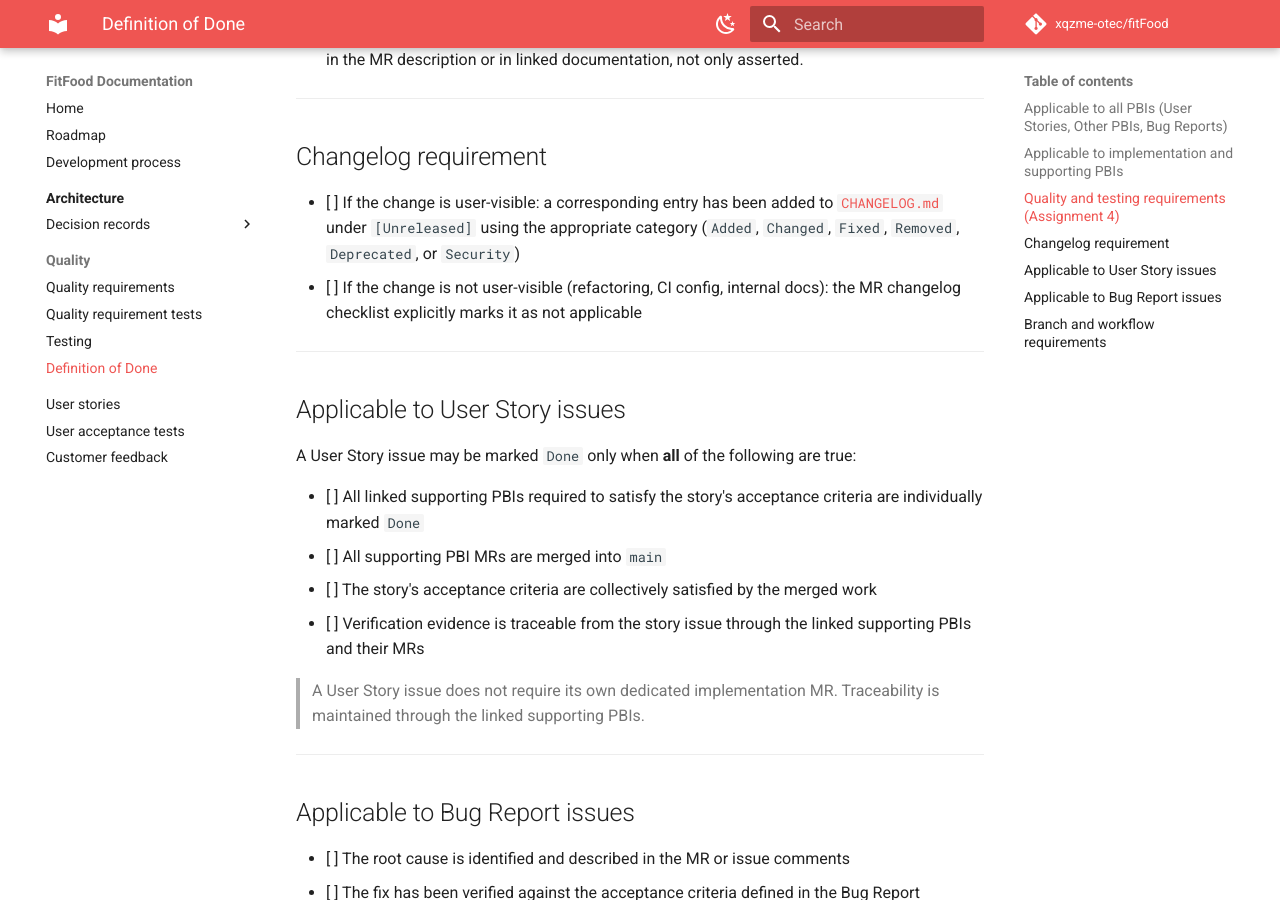
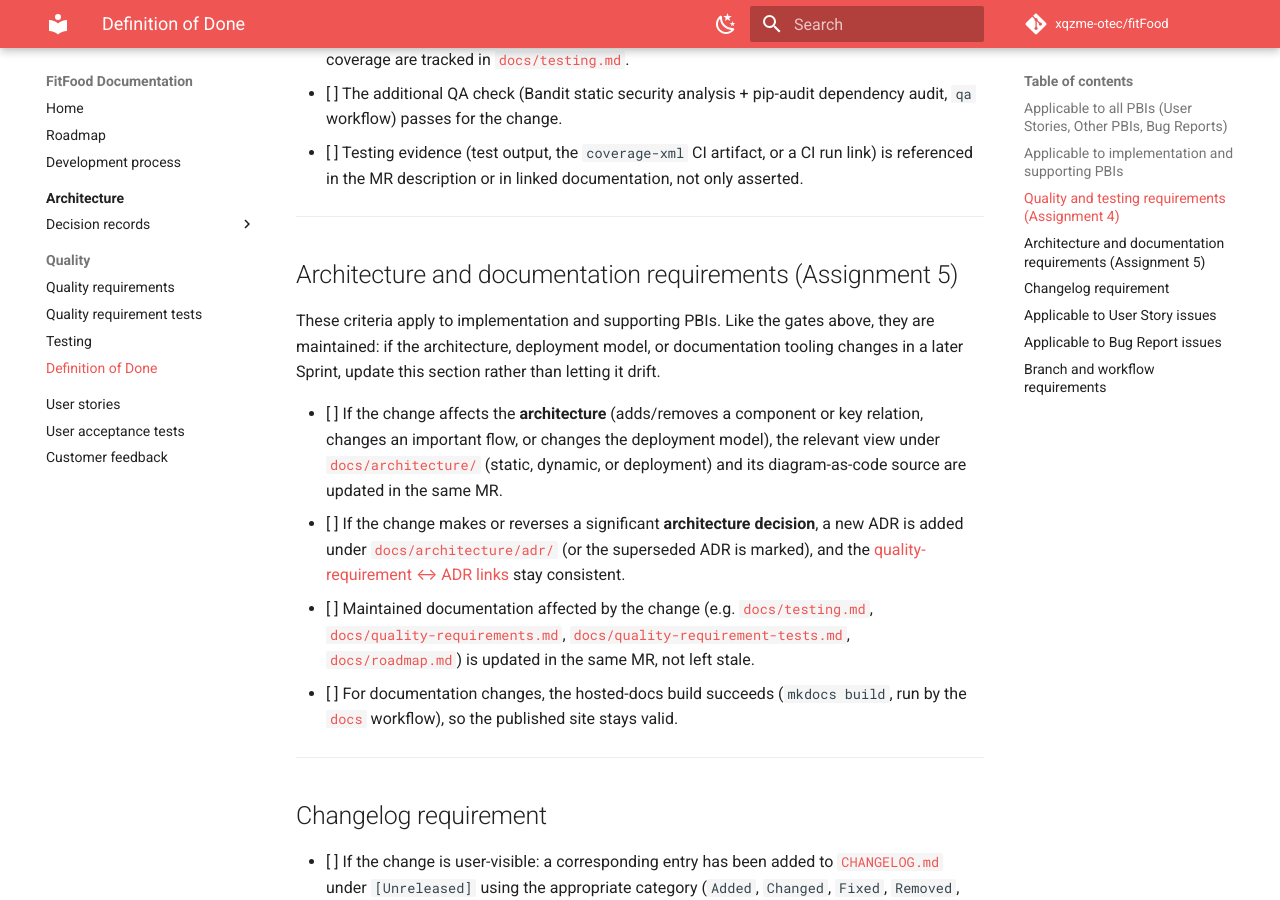
Before and after one commit to xqzme-otec/fitFood, an MkDocs documentation site: the page built from docs/definition-of-done.md, in a window 1280 px wide and 900 px high, scrolled down 1584 px. Built offline with MkDocs 1.6.1 and Material for MkDocs 9.7.7, drawn with Linux system fonts in a browser that asks for light colours; comment, search, counter and statistics services are not loaded; some of the changed text lies outside the part shown.

Commit message:
docs(dod): add architecture and hosted-docs gates to Definition of Done (Assignment 5, Part 6)
Sprint 3 introduced maintained architecture docs/ADRs (Part 5) and a docs-site
CI workflow (Part 11), so the DoD is updated accordingly:

- Require updating the relevant architecture view + diagram source when a change
  affects components, key flows, or the deployment model.
- Require a new/superseding ADR (with consistent QR<->ADR links) when a
  significant architecture decision is made or reversed.
- Require affected maintained docs to be updated in the same MR.
- Require the hosted-docs build (mkdocs) to succeed for documentation changes.

Existing Assignment 4 testing/QRT/coverage/QA gates are unchanged and still active
(full suite green: 145 passed).

Co-Authored-By: Claude Opus 4.8 <noreply@anthropic.com>

```diff
--- a/docs/definition-of-done.md
+++ b/docs/definition-of-done.md
@@ -3,6 +3,8 @@
 This document defines the shared minimum completion standard for all product work in the FitFood repository. A PBI may be marked `Done` only when **all** applicable criteria below are satisfied, in addition to the issue-specific acceptance criteria.
 
 **Updated for Assignment 4** with explicit quality-requirement-test, coverage, and testing-evidence criteria (see "Quality and testing requirements" below). These gates are maintained project assets: later Sprints must keep them passing or extend them, not bypass or disable them, per [`Assignment_04.md`](../Assignment_04.md#part-6-update-the-definition-of-done).
+
+**Updated for Assignment 5** with architecture-documentation and hosted-documentation criteria (see "Architecture and documentation requirements" below), reflecting the maintained architecture views/ADRs ([`docs/architecture/`](architecture/README.md)) and the documentation site workflow ([`.github/workflows/docs.yml`](../.github/workflows/docs.yml)) introduced this Sprint.
 
 ---
 
@@ -35,6 +37,17 @@ These criteria apply to implementation and supporting PBIs. They are maintained
 - [ ] If the change touches a critical module, automated line coverage for that module stays at or above 30% (enforced by [`scripts/check_critical_coverage.py`](../scripts/check_critical_coverage.py) in the `tests` workflow), or a TA-approved exception is documented. The current critical modules and their measured coverage are tracked in [`docs/testing.md`](testing.md#critical-modules--coverage).
 - [ ] The additional QA check (Bandit static security analysis + pip-audit dependency audit, `qa` workflow) passes for the change.
 - [ ] Testing evidence (test output, the `coverage-xml` CI artifact, or a CI run link) is referenced in the MR description or in linked documentation, not only asserted.
+
+---
+
+## Architecture and documentation requirements (Assignment 5)
+
+These criteria apply to implementation and supporting PBIs. Like the gates above, they are maintained: if the architecture, deployment model, or documentation tooling changes in a later Sprint, update this section rather than letting it drift.
+
+- [ ] If the change affects the **architecture** (adds/removes a component or key relation, changes an important flow, or changes the deployment model), the relevant view under [`docs/architecture/`](architecture/README.md) (static, dynamic, or deployment) and its diagram-as-code source are updated in the same MR.
+- [ ] If the change makes or reverses a significant **architecture decision**, a new ADR is added under [`docs/architecture/adr/`](architecture/adr/README.md) (or the superseded ADR is marked), and the [quality-requirement ↔ ADR links](quality-requirements.md) stay consistent.
+- [ ] Maintained documentation affected by the change (e.g. [`docs/testing.md`](testing.md), [`docs/quality-requirements.md`](quality-requirements.md), [`docs/quality-requirement-tests.md`](quality-requirement-tests.md), [`docs/roadmap.md`](roadmap.md)) is updated in the same MR, not left stale.
+- [ ] For documentation changes, the hosted-docs build succeeds (`mkdocs build`, run by the [`docs`](../.github/workflows/docs.yml) workflow), so the published site stays valid.
 
 ---
 
```
